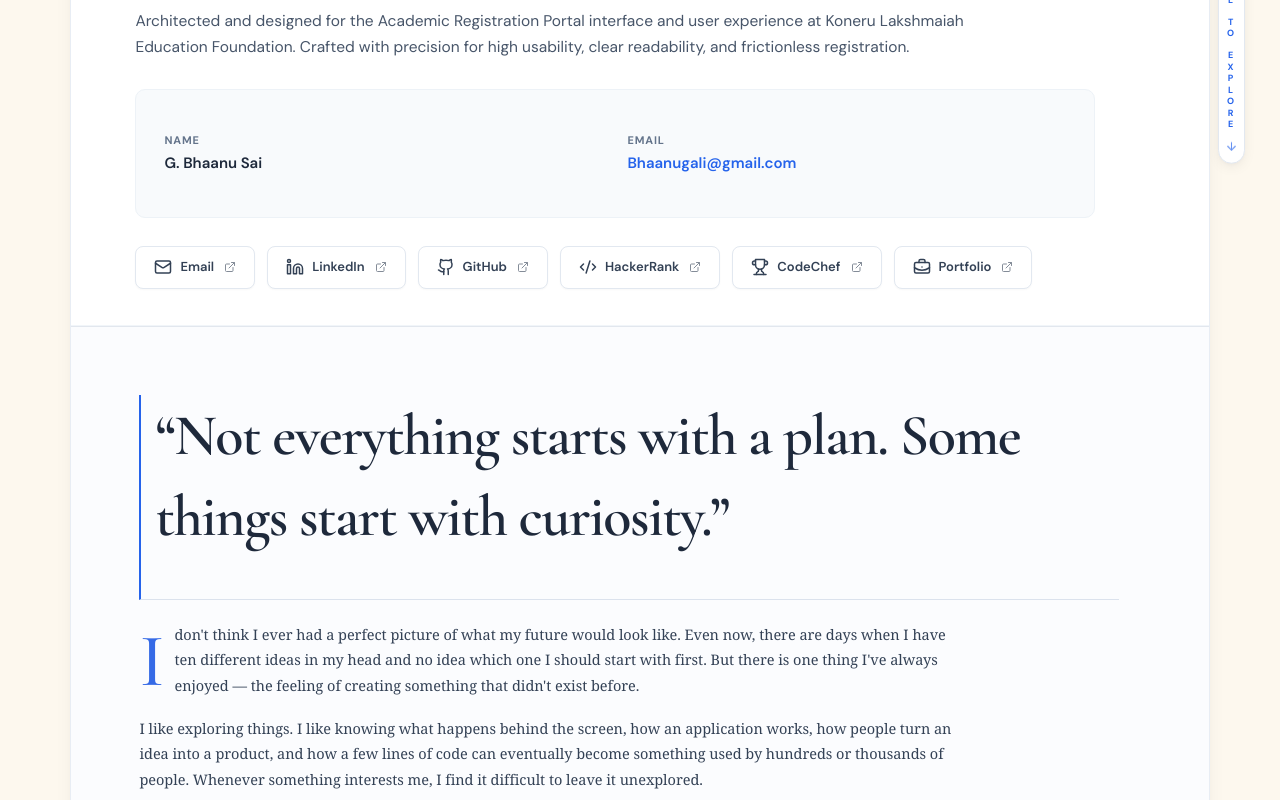
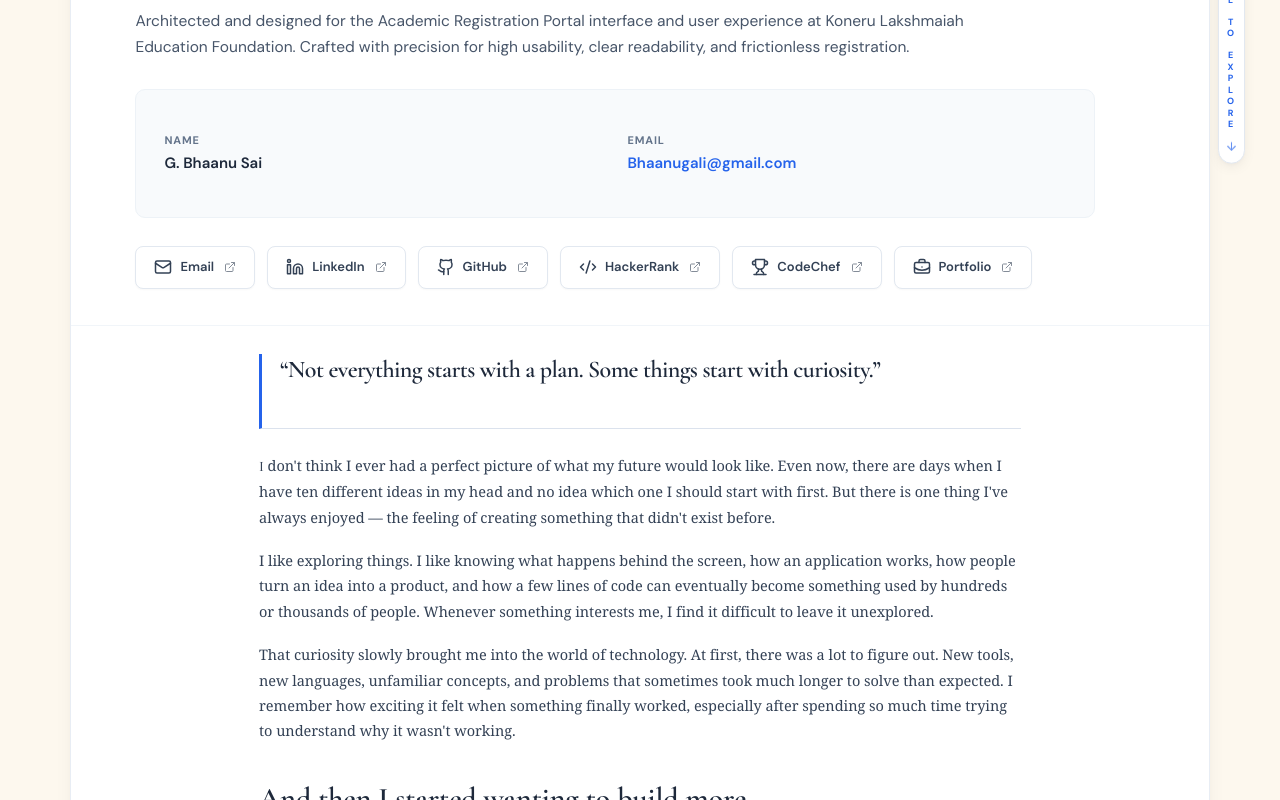
Before and after one commit to BhaanuG/Academic-Registration-Portal, a Next.js app: page /KLEF/3-2/Developer/G-Bhaanu-Sai in a window 1280 px wide. Shown: the part 356-1156 px from the top of the page. Built offline with nearby package versions, Linux system fonts and the light colour scheme.

Commit message:
fix(developer): remove legacy oversized quote override and balance quote spacing

```diff
--- a/src/app/(frontend)/styles.css
+++ b/src/app/(frontend)/styles.css
@@ -3584,16 +3584,7 @@ body { font-family: var(--font-sans); }
   border-color: #356ae6;
   color: #356ae6;
 }
-.developer-reference .developer-story {
-  max-width: none;
-  padding: clamp(32px, 6vw, 68px);
-  border-top: 1px solid #e2e7ee;
-  background: #fbfcfe;
-}
-.developer-reference .developer-quote {
-  font-family: var(--font-cormorant), Georgia, serif;
-  font-size: clamp(36px, 5.5vw, 58px);
-}
+/* Overridden by modular styles/developer-page.css */
 
 /* Preference section-family guidance */
 .preference-section-hint {
--- a/src/app/(frontend)/styles/developer-page.css
+++ b/src/app/(frontend)/styles/developer-page.css
@@ -192,22 +192,22 @@
 }
 
 /* Editorial Story Section: Wide padded canvas with optimal reading measure */
-.developer-story {
-  padding: clamp(36px, 4vw, 56px) clamp(32px, 5vw, 64px);
-  background: #ffffff;
+.developer-reference-card .developer-story {
+  padding: 28px clamp(32px, 5vw, 64px) 44px !important;
+  background: #ffffff !important;
 }
 
-.developer-quote {
-  font-family: var(--font-cormorant), Georgia, serif;
-  font-size: clamp(16px, 1.8vw, 19px);
-  line-height: 1.4;
-  color: #1e293b;
-  font-style: italic;
-  font-weight: 600;
-  border-left: 2.5px solid #2563eb;
-  padding-left: 14px;
-  margin: 0 0 22px 0;
-  max-width: 980px;
+.developer-reference-card .developer-quote {
+  font-family: var(--font-cormorant), Georgia, serif !important;
+  font-size: clamp(19px, 2.2vw, 24px) !important;
+  line-height: 1.35 !important;
+  color: #1e293b !important;
+  font-style: italic !important;
+  font-weight: 600 !important;
+  border-left: 3px solid #2563eb !important;
+  padding-left: 18px !important;
+  margin: 0 0 24px 0 !important;
+  max-width: 980px !important;
 }
 
 /* Maintain comfortable editorial reading width (approx. 780px-840px) to prevent overstretched lines */
@@ -221,6 +221,14 @@
   color: #334155;
   margin: 0 0 18px 0;
   letter-spacing: -0.002em;
+}
+
+.developer-story-body p:first-child:first-letter {
+  float: none !important;
+  font-size: inherit !important;
+  line-height: inherit !important;
+  padding: 0 !important;
+  color: inherit !important;
 }
 
 .developer-story-body .story-emphasis {
```
